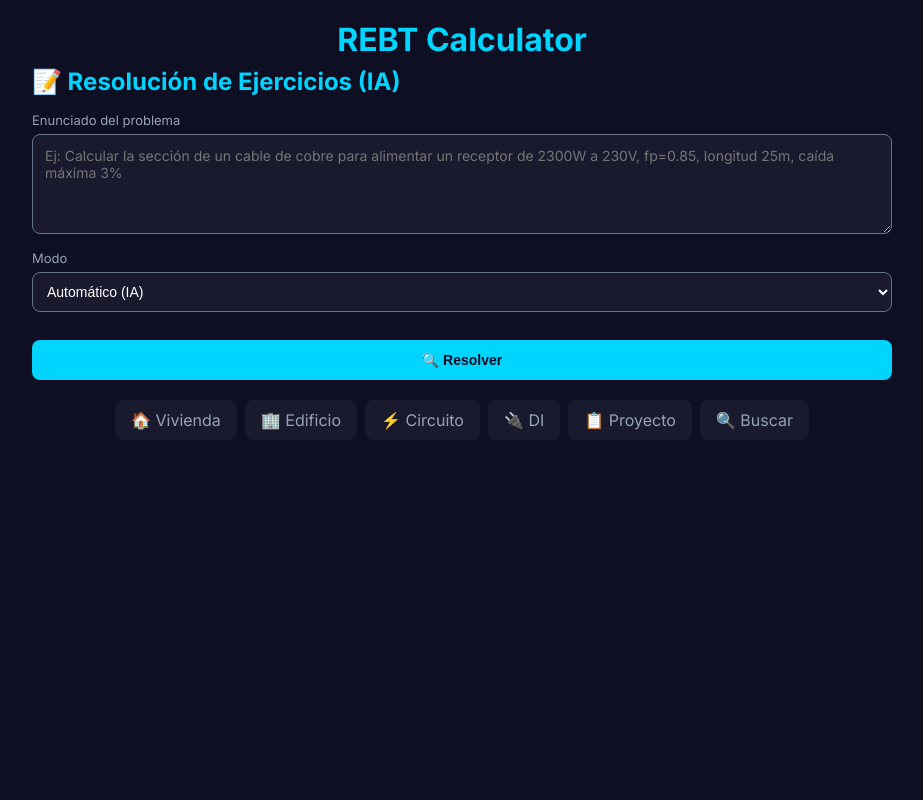
After one commit to zumaia/REBTcalculadora, a Flask app: page /ejercicios in a window 1280 px wide. The commit adds this page. Shown: the whole page, without its empty margins (178-1101 px from the left). Run offline with Flask 3, Linux system fonts and the light colour scheme.

Commit message:
Add: all 7 pages (ejercicios, proyecto, buscar)

```diff
--- a/app.py
+++ b/app.py
@@ -116,8 +116,23 @@ def circuito():
 
 
 @app.route('/di')
-def di():
+def di_page():
     return render_template('index_di.html')
+
+
+@app.route('/ejercicios')
+def ejercicios():
+    return render_template('index_ejercicios.html')
+
+
+@app.route('/proyecto')
+def proyecto():
+    return render_template('index_proyecto.html')
+
+
+@app.route('/buscar')
+def buscar():
+    return render_template('index_buscar.html')
 
 
 @app.route('/calcular-vivienda', methods=['POST'])
--- a/templates/index.html
+++ b/templates/index.html
@@ -31,6 +31,9 @@
             <a href="/edificio">🏢 Edificio</a>
             <a href="/circuito">⚡ Circuito</a>
             <a href="/di">🔌 DI</a>
+            <a href="/ejercicios">📝 Ejercicios</a>
+            <a href="/proyecto">📋 Proyecto</a>
+            <a href="/buscar">🔍 Buscar</a>
         </div>
 
         <div class="credits">
--- /dev/null
+++ b/templates/index_ejercicios.html
@@ -0,0 +1,73 @@
+<!DOCTYPE html>
+<html lang="es">
+<head>
+    <meta charset="UTF-8">
+    <meta name="viewport" content="width=device-width, initial-scale=1.0">
+    <title>REBT Calculator - Ejercicios</title>
+    <link href="https://fonts.googleapis.com/css2?family=Inter:wght@300;400;500;600;700&display=swap" rel="stylesheet">
+    <style>
+        :root { --bg-primary: #0f0f23; --bg-secondary: #1a1a2e; --bg-card: #16213e; --accent: #00d4ff; --text-primary: #ffffff; --text-secondary: #94a3b8; --text-muted: #64748b; }
+        * { margin: 0; padding: 0; box-sizing: border-box; }
+        body { font-family: 'Inter', sans-serif; background: var(--bg-primary); color: var(--text-primary); min-height: 100vh; }
+        .container { max-width: 900px; margin: 0 auto; padding: 20px; }
+        h1 { text-align: center; margin-bottom: 8px; color: var(--accent); }
+        h1 a { color: inherit; text-decoration: none; }
+        h2 { color: var(--accent); margin-bottom: 16px; }
+        .form-group { display: flex; flex-direction: column; gap: 6px; margin-bottom: 16px; }
+        label { font-size: 13px; color: var(--text-secondary); }
+        textarea { background: var(--bg-secondary); border: 1px solid var(--text-muted); border-radius: 8px; padding: 12px; color: var(--text-primary); font-size: 14px; min-height: 100px; width: 100%; font-family: inherit; }
+        textarea:focus { outline: none; border-color: var(--accent); }
+        select { background: var(--bg-secondary); border: 1px solid var(--text-muted); border-radius: 8px; padding: 10px; color: var(--text-primary); font-size: 14px; }
+        .btn { background: var(--accent); border: none; border-radius: 8px; padding: 12px 24px; color: var(--bg-primary); font-size: 14px; font-weight: 600; cursor: pointer; width: 100%; margin-top: 12px; }
+        .result-box { background: var(--bg-secondary); padding: 16px; border-radius: 12px; margin-top: 16px; }
+        .result-item { padding: 8px 0; border-bottom: 1px solid var(--bg-card); }
+        .result-label { color: var(--text-secondary); font-size: 13px; }
+        .result-value { margin-top: 4px; white-space: pre-wrap; }
+        .nav { display: flex; justify-content: center; gap: 8px; margin-top: 20px; flex-wrap: wrap; }
+        .nav a { background: var(--bg-secondary); padding: 10px 16px; border-radius: 8px; color: var(--text-secondary); text-decoration: none; }
+    </style>
+</head>
+<body>
+    <div class="container">
+        <h1><a href="/">REBT Calculator</a></h1>
+        <h2>📝 Resolución de Ejercicios (IA)</h2>
+
+        <form method="POST" action="/resolver">
+            <div class="form-group">
+                <label>Enunciado del problema</label>
+                <textarea name="problema" rows="4" placeholder="Ej: Calcular la sección de un cable de cobre para alimentar un receptor de 2300W a 230V, fp=0.85, longitud 25m, caída máxima 3%">{{ problema or '' }}</textarea>
+            </div>
+
+            <div class="form-group">
+                <label>Modo</label>
+                <select name="modo">
+                    <option value="auto">Automático (IA)</option>
+                    <option value="pasos">Solo pasos (sin resolver)</option>
+                </select>
+            </div>
+
+            <button type="submit" class="btn">🔍 Resolver</button>
+        </form>
+
+        {% if resultado %}
+        <div class="result-box">
+            {% for paso in resultado %}
+            <div class="result-item">
+                <div class="result-label">{{ paso.titulo }}</div>
+                <div class="result-value">{{ paso.contenido }}</div>
+            </div>
+            {% endfor %}
+        </div>
+        {% endif %}
+
+        <div class="nav">
+            <a href="/vivienda">🏠 Vivienda</a>
+            <a href="/edificio">🏢 Edificio</a>
+            <a href="/circuito">⚡ Circuito</a>
+            <a href="/di">🔌 DI</a>
+            <a href="/proyecto">📋 Proyecto</a>
+            <a href="/buscar">🔍 Buscar</a>
+        </div>
+    </div>
+</body>
+</html>
```
Also changed, not shown: templates/index_buscar.html (added, +64 -0 lines), templates/index_proyecto.html (added, +69 -0 lines).
